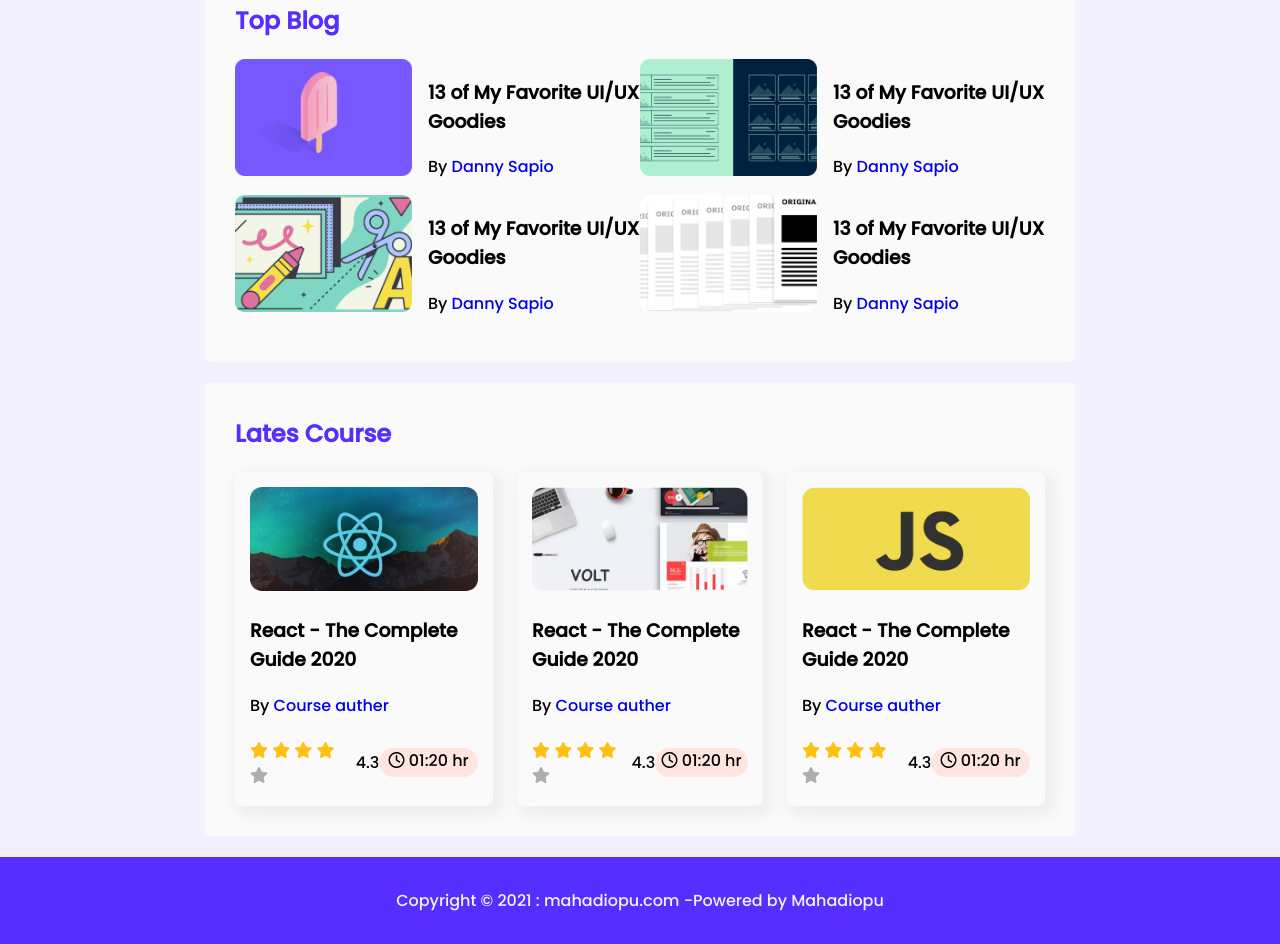
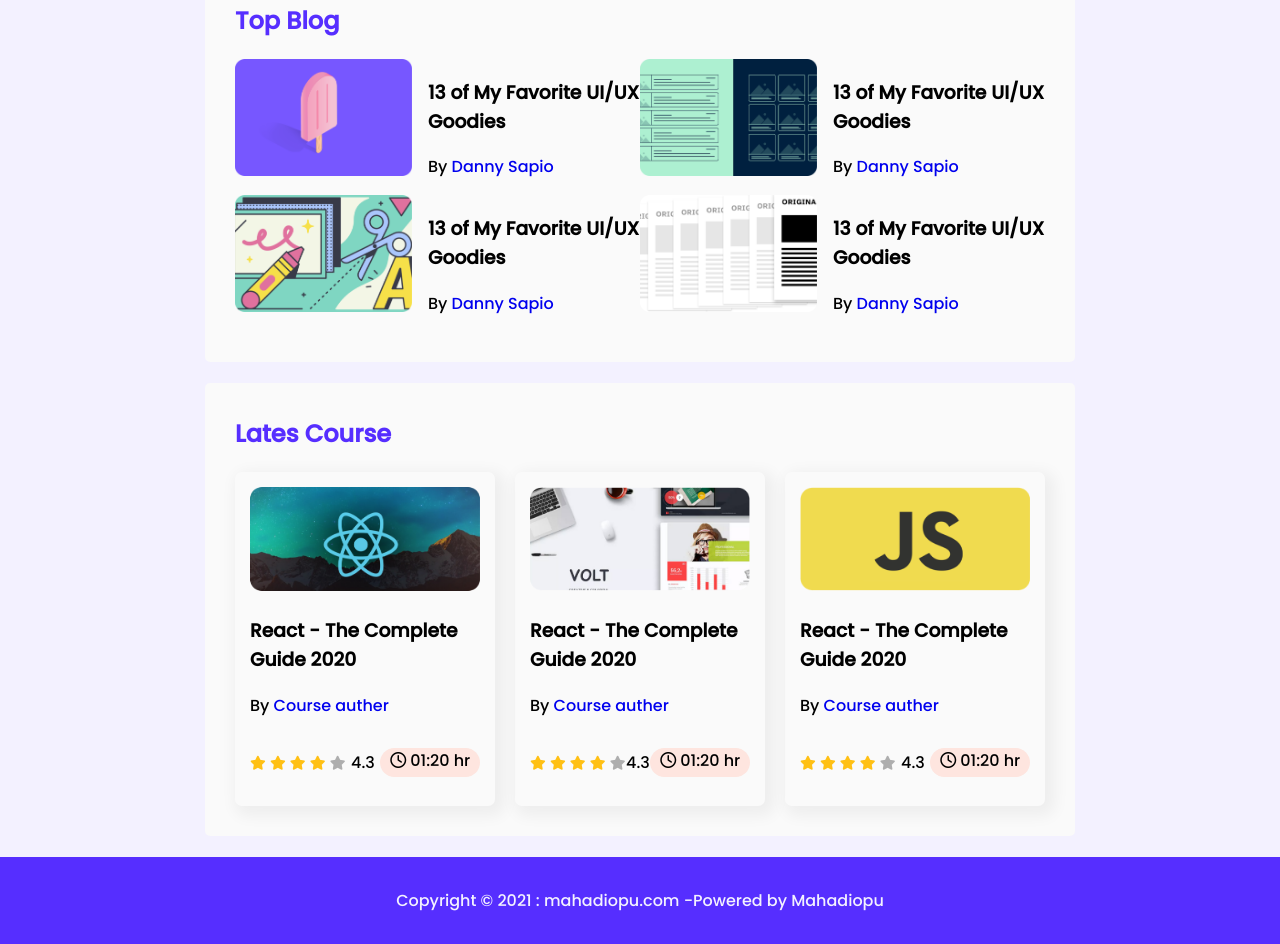
Before and after one commit to mahadi-opu/leader-board-css3, a plain HTML site: page index.html in a window 1280 px wide. Shown: the part 418-1362 px from the top of the page. Drawn offline with Linux system fonts and the light colour scheme.

Commit message:
5th commit

```diff
--- a/style/style.css
+++ b/style/style.css
@@ -128,7 +128,7 @@ hr{
 .course{
     border-radius: 7px;
     padding: 15px;
-    margin: 0px 12px;
+    margin: 0px 10px;
     -webkit-box-shadow: 5px 5px 15px 5px rgba(0, 0, 0, 0.05);
     box-shadow: 5px 5px 15px 5px rgba(0, 0, 0, 0.05);
 }
@@ -145,6 +145,9 @@ hr{
     width:100%;
     height: 104px;
     border-radius: 10px;
+}
+.fa-star{
+    font-size: 14px;
 }
 .fa-star.filled{
     color: #FFC014;
```
Also changed, not shown: index.html (+0 -1 lines).
